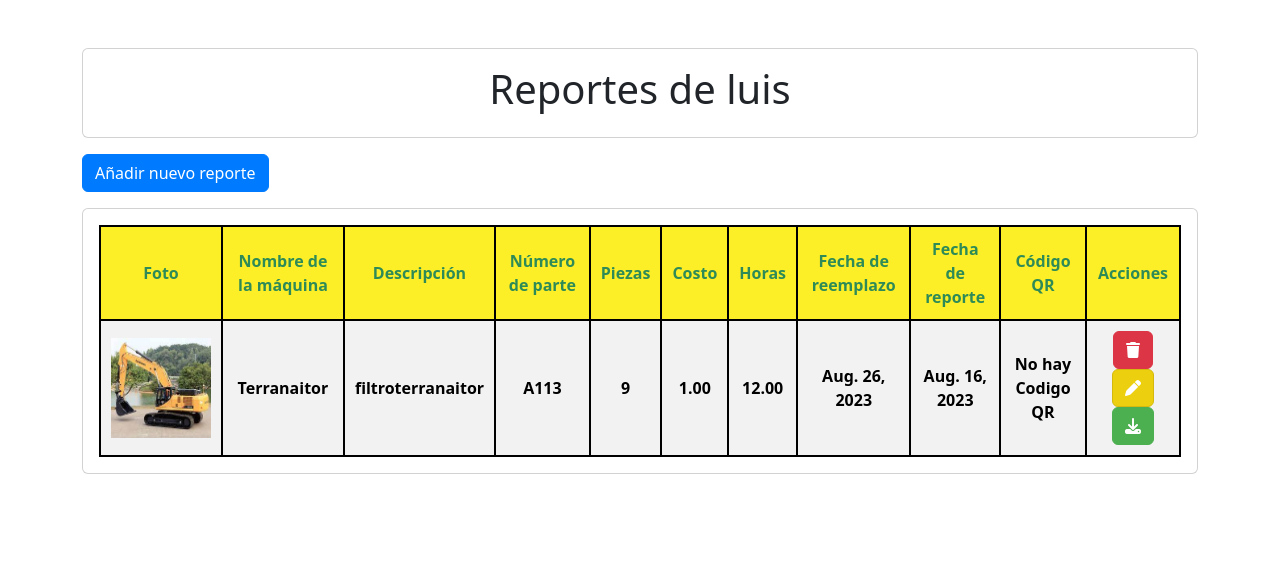
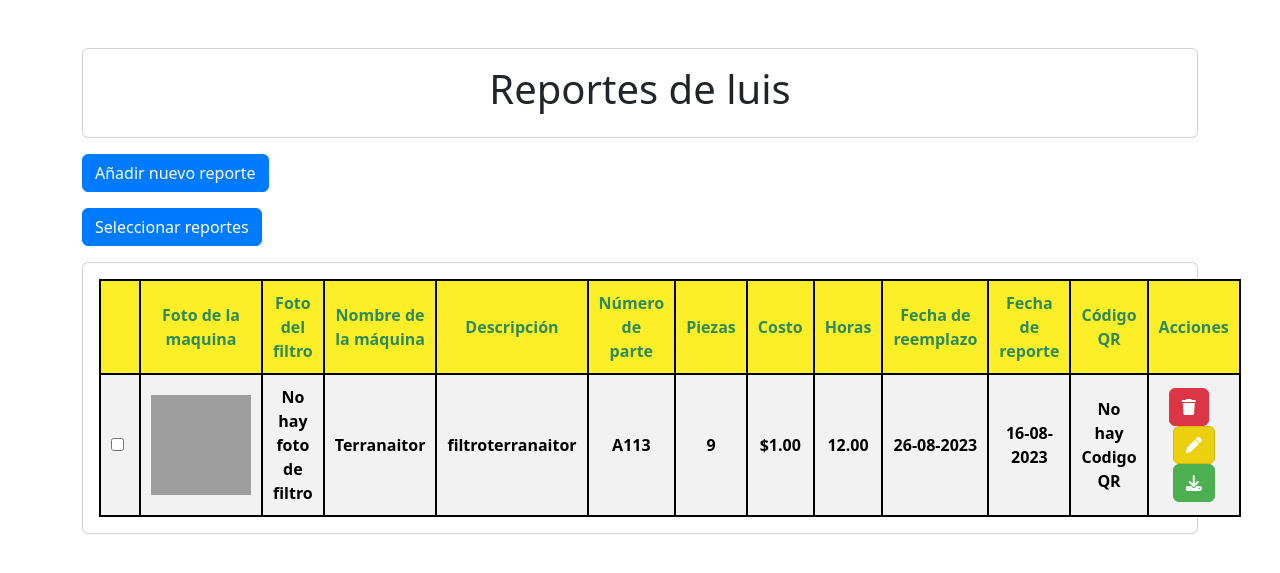
Before and after one commit to LuisRasc99/Mantenimiento_QR, a Django app: page /reportes/ in a window 1280 px wide. Shown: the part 56-629 px from the top of the page. Run offline with Django 4.2, Linux system fonts and the light colour scheme; a user stored in the database is signed in; data comes from the database, SQL or seed files in the repository; grey boxes are pictures that could not be loaded.

Commit message:
seleccion multiple

```diff
--- a/appmantenimiento/settings.py
+++ b/appmantenimiento/settings.py
@@ -12,6 +12,8 @@ https://docs.djangoproject.com/en/4.2/ref/settings/
 
 from pathlib import Path
 import os
+
+
 # Build paths inside the project like this: BASE_DIR / 'subdir'.
 BASE_DIR = Path(__file__).resolve().parent.parent
 
@@ -26,7 +28,6 @@ SECRET_KEY = 'django-insecure-ju@h(u6ak#(!i++@1l)1q9q%(81v(^t(a&kto6r%zsel680)4(
 DEBUG = True
 
 ALLOWED_HOSTS = []
-
 
 # Application definition
 
@@ -82,7 +83,6 @@ DATABASES = {
     }
 }
 
-
 # Password validation
 # https://docs.djangoproject.com/en/4.2/ref/settings/#auth-password-validators
 
@@ -122,6 +122,8 @@ STATIC_ROOT = os.path.join(BASE_DIR, 'staticfiles')
 STATICFILES_DIRS = [os.path.join(BASE_DIR, 'static')]
 
 
+
+
 MEDIA_URL = '/media/'
 MEDIA_ROOT = os.path.join(BASE_DIR, 'media')
 
--- a/mantenimientoReportes/forms.py
+++ b/mantenimientoReportes/forms.py
@@ -22,4 +22,8 @@ class ReporteForm(forms.ModelForm):
 class ReporteUpdateForm(forms.ModelForm):
     class Meta:
         model = Reportes
-        fields = ['nombre_maquina', 'descripcion', 'numero_parte', 'piezas', 'costo', 'horas', 'fecha_reemplazo', 'foto']
+        fields = ['nombre_maquina', 'descripcion', 'numero_parte', 'piezas', 'costo', 'horas', 'fecha_reemplazo', 'foto', 'foto_filtro']
+
+    costo = forms.DecimalField(required=False)
+    horas = forms.DecimalField(required=False)
+    fecha_reemplazo = forms.DateField(required=False, widget=forms.DateInput(attrs={'type': 'date'}))
--- a/mantenimientoReportes/templates/modificar_reporte.html
+++ b/mantenimientoReportes/templates/modificar_reporte.html
@@ -41,11 +41,15 @@
       </div>
       <div class="mb-3">
         <label for="fecha_reemplazo">Fecha de reemplazo:</label>
-        <input type="date" name="fecha_reemplazo" class="form-control" id="fecha_reemplazo" value="{{ form.fecha_reemplazo.value }}">
+        <input type="date" name="fecha_reemplazo" class="form-control" id="fecha_reemplazo" value="{{ form.fecha_reemplazo.value|date:"Y-m-d" }}">
       </div>
       <div class="mb-3">
         <label for="foto">Foto:</label>
         <input type="file" name="foto" class="form-control" id="foto" >
+      </div>
+      <div class="mb-3">
+        <label for="foto_filtro">Foto del filtro:</label>
+        <input type="file" name="foto_filtro" class="form-control" id="foto_filtro" >
       </div>
       <p></p>
       <button type="submit">Guardar</button>
--- a/mantenimientoReportes/templates/nuevo_reporte.html
+++ b/mantenimientoReportes/templates/nuevo_reporte.html
@@ -41,6 +41,10 @@
         <label for="foto">Foto:</label>
         <input type="file" name="foto" class="form-control" id="foto">
       </div>
+      <div class="mb-3">
+        <label for="foto_filtro">Foto del Filtro:</label>
+        <input type="file" name="foto_filtro" class="form-control" id="foto_filtro">
+      </div>
       <p></p>
       <button type="submit">Guardar</button>
       {% if form.errors %}
--- a/mantenimientoReportes/templates/reportes.html
+++ b/mantenimientoReportes/templates/reportes.html
@@ -12,12 +12,17 @@
   <div class="text-start mb-3">
     <a href="{% url 'nuevo_reporte' %}" class="btn btn-primary">Añadir nuevo reporte</a>
   </div>
+  <div class="text-start mb-3">
+    <button class="btn btn-primary" id="seleccionar-reportes">Seleccionar reportes</button>
+  </div>
   <p></p>
   <section class="card card-body">
     <table>
       <thead>
         <tr>
-          <th>Foto</th>
+          <th></th>
+          <th>Foto de la maquina</th>
+          <th>Foto del filtro</th>
           <th>Nombre de la máquina</th>
           <th>Descripción</th>
           <th>Número de parte</th>
@@ -32,20 +37,28 @@
       </thead>
       <tbody>
         {% for reporte in reportes %}
-        <tr>
+        <tr class="reporte-row">
+          <td>
+            <input type="checkbox" class="reporte-checkbox" value="{{ reporte.id_reporte }}">
+          </td>
           {% if reporte.foto %}
             <td><img src="{{ reporte.foto.url }}" alt="Foto del reporte" width="100" height="100"></td>
           {% else %}
             <td>No hay foto</td>
           {% endif %}
+          {% if reporte.foto_filtro %}
+            <td><img src="{{ reporte.foto_filtro.url }}" alt="Foto del filtro" width="100" height="100"></td>
+          {% else %}
+            <td>No hay foto de filtro</td>
+          {% endif %}
           <td>{{ reporte.nombre_maquina|default:"" }}</td>
           <td>{{ reporte.descripcion|default:"" }}</td>
           <td>{{ reporte.numero_parte|default:"" }}</td>
           <td>{{ reporte.piezas|default:"" }}</td>
-          <td>{{ reporte.costo|default:"" }}</td>
+          <td>${{ reporte.costo|floatformat:2 }}</td>
           <td>{{ reporte.horas|default:"" }}</td>
-          <td>{{ reporte.fecha_reemplazo|default:"" }}</td>
-          <td>{{ reporte.fecha_reporte|default:"" }}</td>
+          <td>{{ reporte.fecha_reemplazo|date:"d-m-Y" }}</td>
+          <td>{{ reporte.fecha_reporte|date:"d-m-Y" }}</td>
           {% if reporte.qr %}
           <td><img src="{{ reporte.qr.url }}" alt="Código QR" width="100" height="100"></td>
           {% else %}
@@ -69,6 +82,11 @@
         {% endfor %}
       </tbody>
     </table>
+    <div class="seleccion-buttons" style="display: none;">
+      <button class="btn btn-success" id="duplicar-reporte">Duplicar reporte seleccionado</button>
+      <button class="btn btn-danger" id="eliminar-reportes">Eliminar reportes seleccionados</button>
+      <button class="btn btn-secondary" id="cancelar-seleccion">Cancelar selección</button>
+    </div>
   </section>
 </main>
 
@@ -83,4 +101,46 @@
   }
 </script>
 
+<script>
+  const seleccionarBtn = document.getElementById('seleccionar-reportes');
+  const seleccionButtons = document.querySelector('.seleccion-buttons');
+  const reporteRows = document.querySelectorAll('.reporte-row');
+  const reporteCheckboxes = document.querySelectorAll('.reporte-checkbox');
+  const duplicarBtn = document.getElementById('duplicar-reporte');
+  const eliminarBtn = document.getElementById('eliminar-reportes');
+  const cancelarBtn = document.getElementById('cancelar-seleccion');
+
+  seleccionarBtn.addEventListener('click', function() {
+    reporteRows.forEach(row => row.classList.add('seleccionable'));
+    seleccionButtons.style.display = 'block';
+  });
+
+  duplicarBtn.addEventListener('click', function() {
+    const reportesSeleccionados = Array.from(reporteCheckboxes).filter(checkbox => checkbox.checked);
+    const ids = reportesSeleccionados.map(checkbox => checkbox.value).join(',');
+    if (ids) {
+      window.location.href = `{% url 'duplicar_reportes' %}?ids=${ids}`;
+    } else {
+      alert('Por favor, selecciona al menos un reporte para duplicar.');
+    }
+  });
+
+  eliminarBtn.addEventListener('click', function() {
+    const reportesSeleccionados = Array.from(reporteCheckboxes).filter(checkbox => checkbox.checked);
+    const ids = reportesSeleccionados.map(checkbox => checkbox.value).join(',');
+    if (ids) {
+      if (confirm('¿Estás seguro de que deseas eliminar los reportes seleccionados?')) {
+        window.location.href = `{% url 'eliminar_reporte_multiple' %}?ids=${ids}`;
+      }
+    } else {
+      alert('Por favor, selecciona al menos un reporte para eliminar.');
+    }
+  });
+
+  cancelarBtn.addEventListener('click', function() {
+    reporteRows.forEach(row => row.classList.remove('seleccionable'));
+    reporteCheckboxes.forEach(checkbox => checkbox.checked = false);
+    seleccionButtons.style.display = 'none';
+  });
+</script>
 {% endblock %}
--- a/mantenimientoReportes/urls.py
+++ b/mantenimientoReportes/urls.py
@@ -10,6 +10,8 @@ urlpatterns = [
     path('eliminar/<int:id_reporte>/', views.eliminar_reporte, name='eliminar_reporte'),
     path('generar_qr/<int:id_reporte>/', views.generar_qr, name='generar_qr'),
     path('imprimir_qr/<int:id_reporte>/<str:formato>/', views.imprimir_qr, name='imprimir_qr'),
+    path('duplicar_reportes/', views.duplicar_reportes, name='duplicar_reportes'),
+    path('eliminar_reportes/', views.eliminar_reporte_multiple, name='eliminar_reporte_multiple'),
     path('api/reportes/', reporteList.as_view(), name='reportes_api'),
     path('api/reportes/<int:id_reporte>/', reporteDetail.as_view(), name='reporte_detail_api'),
 
--- a/mantenimientoReportes/views.py
+++ b/mantenimientoReportes/views.py
@@ -14,10 +14,9 @@ from rest_framework.views import APIView
 from rest_framework.response import Response
 from rest_framework import status
 from .serializers import ReporteSerializer
-from .models import Reportes
+from uuid import uuid4
+import shutil
 
-
-@login_required
 def nuevo_reporte(request):
     if request.method == 'POST':
         form = ReporteForm(request.POST, request.FILES)
@@ -31,6 +30,7 @@ def nuevo_reporte(request):
         form = ReporteForm()
     return render(request, 'nuevo_reporte.html', {'form': form})
 
+
 @login_required
 def reportes(request):
     user = request.user
@@ -43,6 +43,8 @@ def modificar_reporte(request, id_reporte):
     if request.method == 'POST':
         form = ReporteUpdateForm(request.POST, request.FILES, instance=reporte)
         if form.is_valid():
+            if not form.cleaned_data['fecha_reemplazo']:
+                form.cleaned_data['fecha_reemplazo'] = reporte.fecha_reemplazo
             reporte = form.save()
             reporte.generar_qr()
             return redirect('reportes')
@@ -63,9 +65,92 @@ def eliminar_reporte(request, id_reporte):
     return render(request, 'eliminar_reporte.html', {'reporte': reporte})
 
 @login_required
+def eliminar_reporte_multiple(request):
+    if request.method == 'GET':
+        reportes_ids = request.GET.get('ids', '').split(',')
+        reportes_seleccionados = Reportes.objects.filter(id_reporte__in=reportes_ids)
+
+        # Elimina los reportes seleccionados y sus archivos asociados
+        for reporte in reportes_seleccionados:
+            if reporte.qr:
+                if os.path.isfile(reporte.qr.path):
+                    os.remove(reporte.qr.path)
+            reporte.delete()
+
+        messages.success(request, 'Los reportes seleccionados han sido eliminados exitosamente.')
+        return redirect('reportes')
+
+    return render(request, 'eliminar_reporte_multiple.html')  # Actualiza el nombre del template si es necesario
+
+def duplicar_reportes(request):
+    if request.method == 'GET':
+        reportes_ids = request.GET.get('ids', '').split(',')
+        reportes_seleccionados = Reportes.objects.filter(id_reporte__in=reportes_ids)
+
+        # Duplica los reportes seleccionados y guárdalos en la base de datos
+        for reporte_original in reportes_seleccionados:
+            reporte_duplicado = reporte_original
+            nuevo_id = str(uuid4())[:8]  # Genera un nuevo ID único usando uuid
+            reporte_duplicado.id_reporte = nuevo_id  # Asigna el nuevo ID
+            reporte_duplicado.pk = None  # Limpia la clave primaria
+            reporte_duplicado.qr.delete()  # Elimina el código QR anterior
+            reporte_duplicado.save()
+
+            # Genera un nuevo código QR para el reporte duplicado
+            data = f"Nombre de máquina: {reporte_duplicado.nombre_maquina}\nDescripción: {reporte_duplicado.descripcion}\nNúmero de parte: {reporte_duplicado.numero_parte}\nPiezas: {reporte_duplicado.piezas}\nCosto: {reporte_duplicado.costo}\nHoras: {reporte_duplicado.horas}\nFecha de reemplazo: {reporte_duplicado.fecha_reemplazo}\nFecha de reporte: {reporte_duplicado.fecha_reporte}"
+            qr_img = qrcode.make(data)
+            qr_bytes = BytesIO()
+            qr_img.save(qr_bytes, format='PNG')
+            qr_file = File(qr_bytes, name=f'qr_{reporte_duplicado.id_reporte}.png')
+            reporte_duplicado.qr.save(f'qr_{reporte_duplicado.id_reporte}.png', qr_file)
+
+        return redirect('reportes')
+
+def duplicar_reportes(request):
+    if request.method == 'GET':
+        reportes_ids = request.GET.get('ids', '').split(',')
+        reportes_seleccionados = Reportes.objects.filter(id_reporte__in=reportes_ids)
+
+        # Duplica los reportes seleccionados y guárdalos en la base de datos
+        for reporte_original in reportes_seleccionados:
+            reporte_duplicado = reporte_original
+            reporte_duplicado.pk = None  # Asigna un nuevo ID para crear una copia
+            reporte_duplicado.qr = duplicate_qr(reporte_original.qr)  # Duplica el QR y asígnalo al reporte duplicado
+            reporte_duplicado.save()
+
+        return redirect('reportes')
+
+def duplicate_qr(original_qr):
+    if original_qr:  # Verifica si hay un QR original
+        original_path = original_qr.path
+        qr_filename = os.path.basename(original_path)
+        qr_directory = os.path.dirname(original_path)
+
+        # Genera una nueva ruta para el QR duplicado en la carpeta "qr"
+        new_qr_directory = os.path.join(qr_directory, 'qr')
+        new_qr_path = os.path.join(new_qr_directory, qr_filename)
+
+        try:
+            os.makedirs(new_qr_directory, exist_ok=True)
+            shutil.copy(original_path, new_qr_path)
+        except IOError as e:
+            print("Error copying QR:", e)
+            return None
+
+        return new_qr_path
+    return None
+
+def get_new_qr_path(original_path):
+    original_basename = os.path.basename(original_path)
+    original_dirname = os.path.dirname(original_path)
+    new_basename = f"copy_{original_basename}"
+    new_path = os.path.join(original_dirname, "qr", new_basename)  # Cambia la ruta para reflejar la carpeta "qr"
+    return new_path
+
+@login_required
 def generar_qr(request, id_reporte):
     reporte = Reportes.objects.get(id_reporte=id_reporte)
-    data = f"Nombre de máquina: {reporte.nombre_maquina}\nDescripción: {reporte.descripcion}\nNúmero de parte: {reporte.numero_parte}\nPiezas: {reporte.piezas}\nCosto: {reporte.costo}\nHoras: {reporte.horas}\nFecha de reemplazo: {reporte.fecha_reemplazo}\nFecha de reporte: {reporte.fecha_reporte}"
+    data = f"Nombre de máquina: {reporte.nombre_maquina}\nDescripción: {reporte.descripcion}\nNúmero de parte: {reporte.numero_parte}\nPiezas: {reporte.piezas}\nCosto: {reporte.costo}\nHoras: {reporte.horas}\nFecha de reemplazo: {reporte.fecha_reemplazo()}\nFecha de reporte: {reporte.fecha_reporte}"
     qr_img = qrcode.make(data)
     qr_bytes = BytesIO()
     qr_img.save(qr_bytes, format='PNG')
--- a/static/css/styles.css
+++ b/static/css/styles.css
@@ -118,3 +118,22 @@ td {
   background-color: #707a70e1; /* Color de fondo personalizado para la barra de navegación */
   /* Puedes ajustar el color de fondo a tu preferencia */
 }
+
+.seleccion-buttons {
+  margin-top: 20px;
+  display: none;
+}
+
+.reporte-checkbox {
+  margin-right: 5px;
+}
+
+/* Estilos para los botones de acción */
+.btn-success, .btn-danger, .btn-secondary {
+  margin-right: 10px;
+}
+
+/* Estilos para mostrar las casillas de selección después de hacer clic en "Seleccionar reportes" */
+.reporte-checkbox.visible {
+  display: block;
+}
```
Also changed, not shown: mantenimientoReportes/models.py (+29 -16 lines), mantenimientoReportes/templates/nueva_tabla.html (added, +10 -0 lines), mantenimientoReportes/migrations/0001_initial.py, mantenimientoReportes/migrations/0002_alter_reportes_costo_alter_reportes_horas.py (deleted), mantenimientoReportes/migrations/0003_alter_reportes_descripcion_and_more.py (deleted), media/qr/qr_20.png (added), media/reportes_img/descargar.jpg (deleted), 1 other file.
